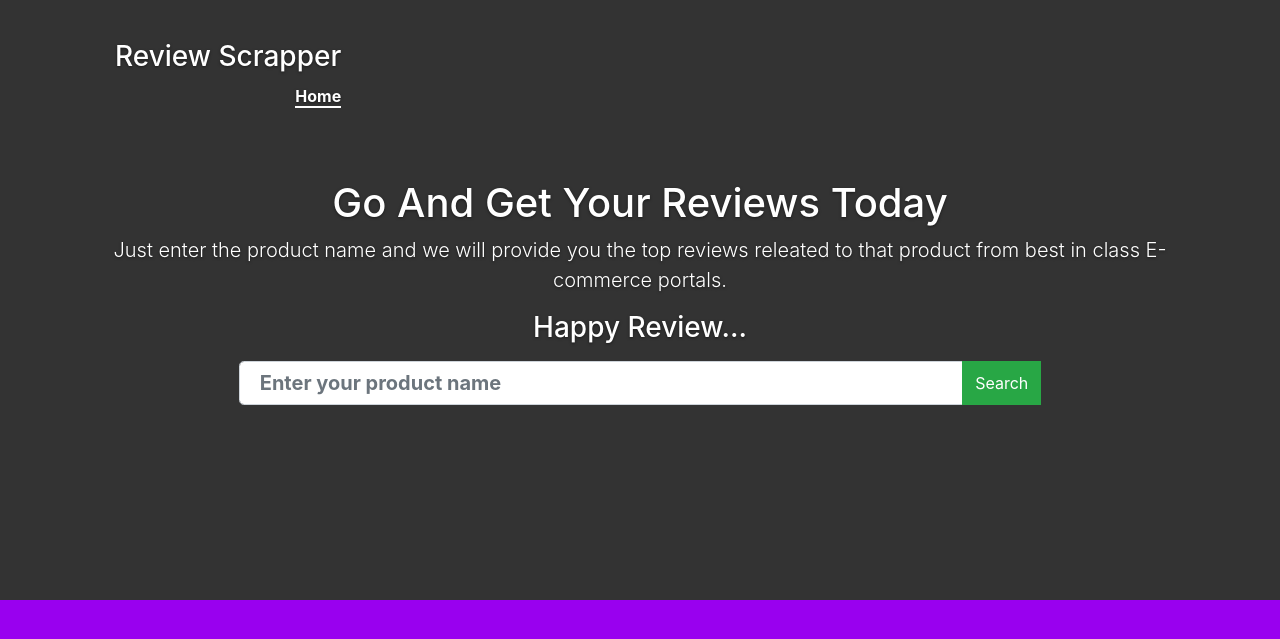
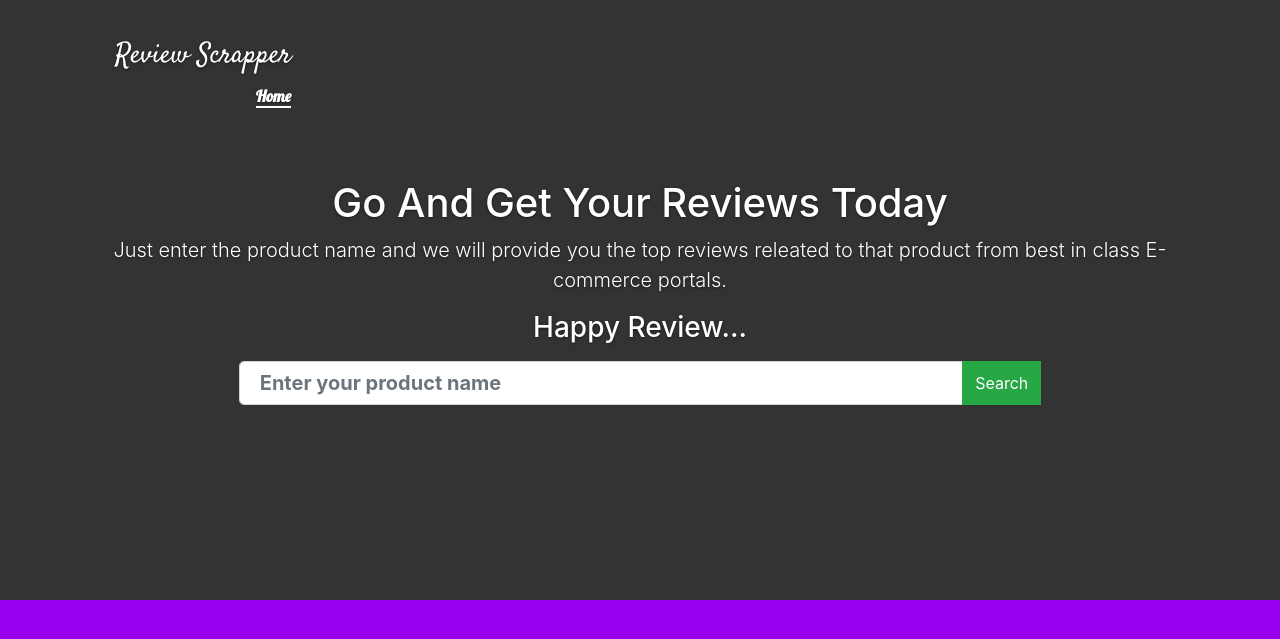
Before and after one commit to Chirag1997aggarwal/reviewScrapper, a FastAPI app: page / in a window 1280 px wide. Shown: the top 639 px of the page. Run offline with FastAPI, Linux system fonts and the light colour scheme; some libraries are stand-ins or nearby versions.

Commit message:
Font added

```diff
--- a/templates/index.html
+++ b/templates/index.html
@@ -4,13 +4,15 @@
 	<title>Review Scrapper</title>
 	<meta charset="utf-8">
     <meta name="viewport" content="width=device-width, initial-scale=1">
+    <link rel="icon" href="{{ url_for('static', path='/logo.png') }}">
     <link rel="stylesheet" href="https://maxcdn.bootstrapcdn.com/bootstrap/4.5.2/css/bootstrap.min.css">
     <link rel="stylesheet" href="{{ url_for('static', path='/index.css') }}">
     <link rel="stylesheet" type="text/css" href="https://cdn.datatables.net/1.10.24/css/jquery.dataTables.min.css">
     <script src="https://ajax.googleapis.com/ajax/libs/jquery/3.5.1/jquery.min.js"></script>
     <script src="https://cdnjs.cloudflare.com/ajax/libs/popper.js/1.16.0/umd/popper.min.js"></script>
     <script src="https://maxcdn.bootstrapcdn.com/bootstrap/4.5.2/js/bootstrap.min.js"></script>
-
+    <link rel="preconnect" href="https://fonts.gstatic.com">
+    <link href="https://fonts.googleapis.com/css2?family=Lobster&family=Satisfy&display=swap" rel="stylesheet">
 </head>
 <body>
 
@@ -19,9 +21,9 @@
         <div class="container">
           <div class="masthead clearfix">
             <div class="container inner">
-              <h3 class="masthead-brand">Review Scrapper</h3>
+              <h3 class="masthead-brand"  style="font-family: 'Satisfy', cursive;">Review Scrapper</h3>
               <nav>
-                <ul class="nav masthead-nav">
+                <ul class="nav masthead-nav" style="font-family: 'Lobster', cursive;">
                   <li class="active"><a href="#">Home</a></li>
                   <!-- <li><a href="#">Features</a></li> -->
                   <!-- <li><a href="#">Contact</a></li> -->
```
Also changed, not shown: static/logo.png (added).
